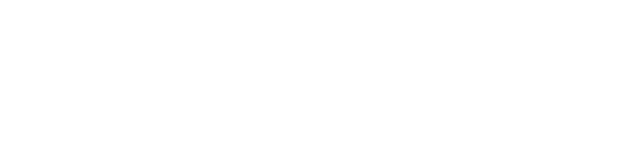
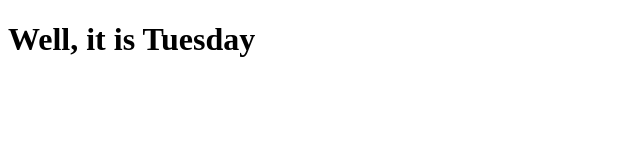
Before and after one commit to NyawiraGitaka/testrun, a plain HTML site: page secondfile.html in a window 1280 px wide. Shown: the whole page, without its empty margins (0-640 px from the left). Drawn offline with Linux system fonts and the light colour scheme.

Commit message:
added heading one

```diff
--- a/secondfile.html
+++ b/secondfile.html
@@ -7,6 +7,6 @@
     <title>Document</title>
 </head>
 <body>
-
+    <h1>Well, it is Tuesday</h1>
 </body>
 </html>
```
